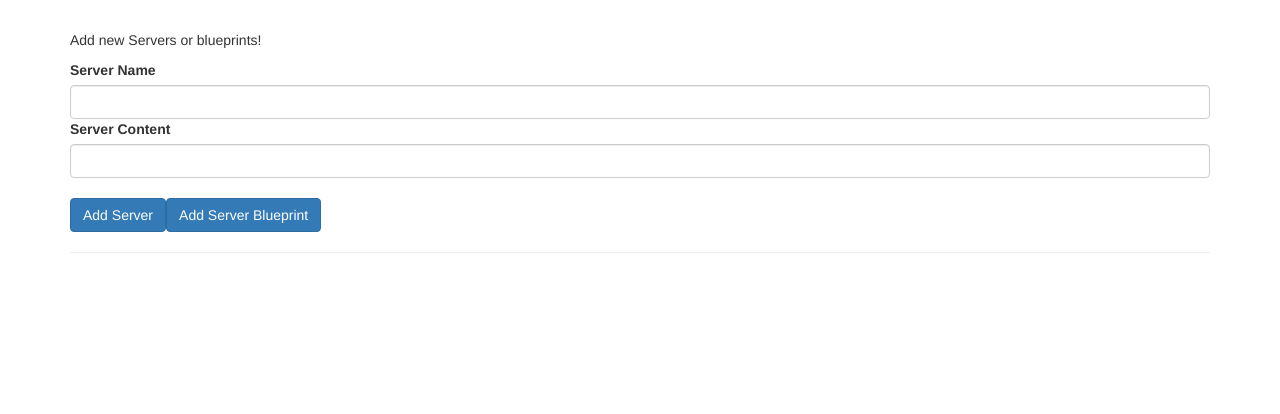
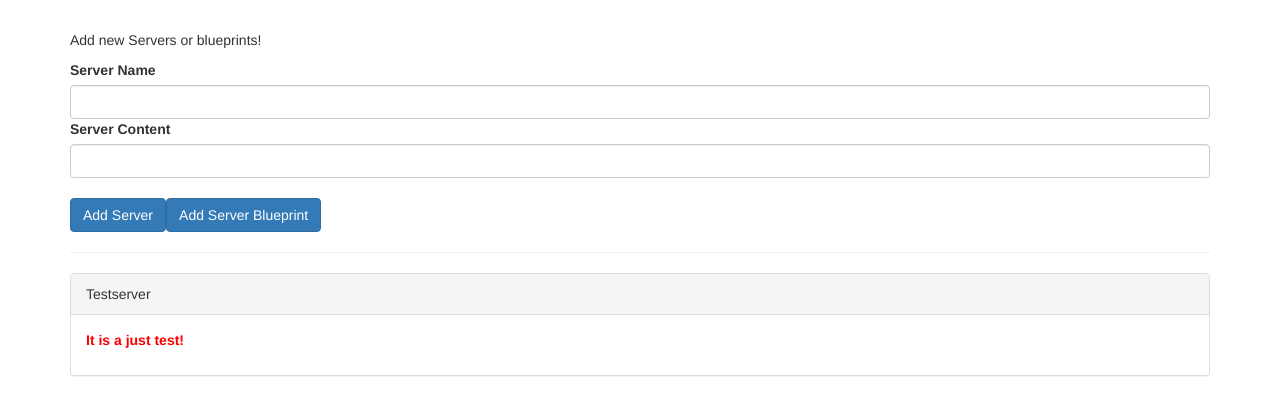
Before and after one commit to berkagmpp/component-dataBinding-practice__angular, an Angular app: page / in a window 1280 px wide. Shown: the top 414 px of the page. Built offline with nearby package versions, Linux system fonts and the light colour scheme.

Commit message:
feat: Add a custom property from server-elementCompo to appCompo using @Input() of @angular/core

```diff
--- a/src/app/app.component.html
+++ b/src/app/app.component.html
@@ -3,7 +3,10 @@
     <hr>
     <div class="row">
         <div class="col-xs-12">
-            <app-server-element *ngFor="let serverElement of serverElements"></app-server-element>
+            <app-server-element
+                *ngFor="let serverElement of serverElements"
+                [element]="serverElement">
+            </app-server-element>
         </div>
     </div>
 </div>
--- a/src/app/app.component.ts
+++ b/src/app/app.component.ts
@@ -6,5 +6,5 @@
     styleUrls: ['./app.component.css']
 })
 export class AppComponent {
-    serverElements = [];
+    serverElements = [{type: 'server', name: 'Testserver', content: 'It is a just test!'}];
 }
--- a/src/app/cockpit/cockpit.component.ts
+++ b/src/app/cockpit/cockpit.component.ts
@@ -15,19 +15,19 @@
     }
 
     onAddServer() {
-        this.serverElements.push({
-            type: 'server',
-            name: this.newServerName,
-            content: this.newServerContent
-        });
+        // this.serverElements.push({
+        //     type: 'server',
+        //     name: this.newServerName,
+        //     content: this.newServerContent
+        // });
     }
 
     onAddBlueprint() {
-        this.serverElements.push({
-            type: 'blueprint',
-            name: this.newServerName,
-            content: this.newServerContent
-        });
+        // this.serverElements.push({
+        //     type: 'blueprint',
+        //     name: this.newServerName,
+        //     content: this.newServerContent
+        // });
     }
 
 }
--- a/src/app/server-element/server-element.component.ts
+++ b/src/app/server-element/server-element.component.ts
@@ -1,5 +1,4 @@
-import { StringMap } from '@angular/compiler/src/compiler_facade_interface';
-import { Component, OnInit } from '@angular/core';
+import { Component, OnInit, Input } from '@angular/core';
 
 @Component({
     selector: 'app-server-element',
@@ -7,7 +6,7 @@
     styleUrls: ['./server-element.component.css']
 })
 export class ServerElementComponent implements OnInit {
-    element: {type: string, name: string, content: string};
+    @Input() element: {type: string, name: string, content: string};
 
     constructor() { }
 
```
